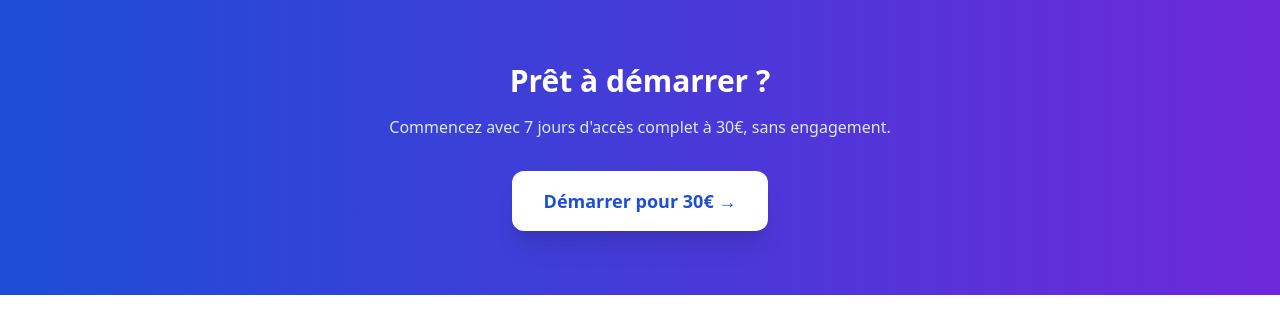
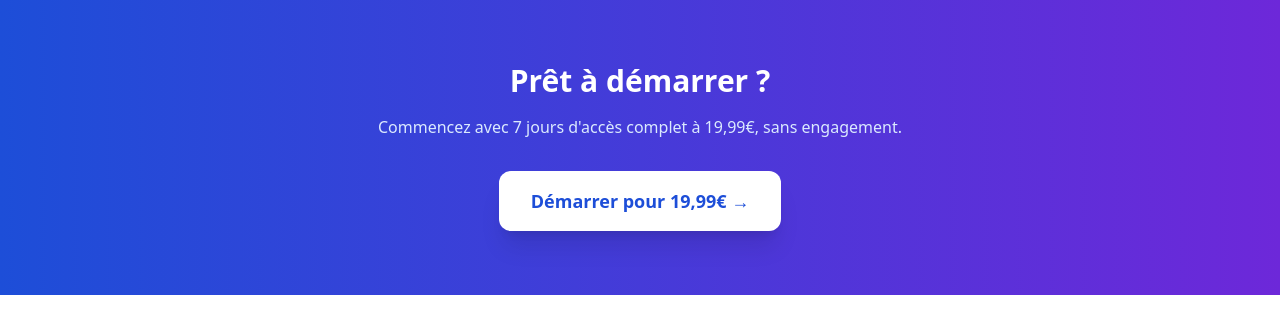
Before and after one commit to Thano02/assistantai, a FastAPI app: page /features in a window 1280 px wide. Shown: the part 3346-3671 px from the top of the page. Run offline with FastAPI, Linux system fonts and the light colour scheme; parts of the project's set-up code (start-up, migrations or seed data) failed here and were passed over; some libraries are stand-ins or nearby versions.

Commit message:
Fix features page: update trial price 30€ → 19,99€
Co-Authored-By: Claude Sonnet 4.6 <noreply@anthropic.com>

```diff
--- a/templates/features.html
+++ b/templates/features.html
@@ -249,10 +249,10 @@
 <section class="bg-gradient-to-r from-blue-700 to-violet-700 py-16">
   <div class="max-w-3xl mx-auto px-4 text-center">
     <h2 class="text-3xl font-black text-white mb-4">Prêt à démarrer ?</h2>
-    <p class="text-blue-100 mb-8">Commencez avec 7 jours d'accès complet à 30€, sans engagement.</p>
+    <p class="text-blue-100 mb-8">Commencez avec 7 jours d'accès complet à 19,99€, sans engagement.</p>
     <a href="/auth/register"
        class="inline-block bg-white text-blue-700 hover:bg-blue-50 px-8 py-4 rounded-xl font-black text-lg transition-all shadow-xl">
-      Démarrer pour 30€ →
+      Démarrer pour 19,99€ →
     </a>
   </div>
 </section>
```
